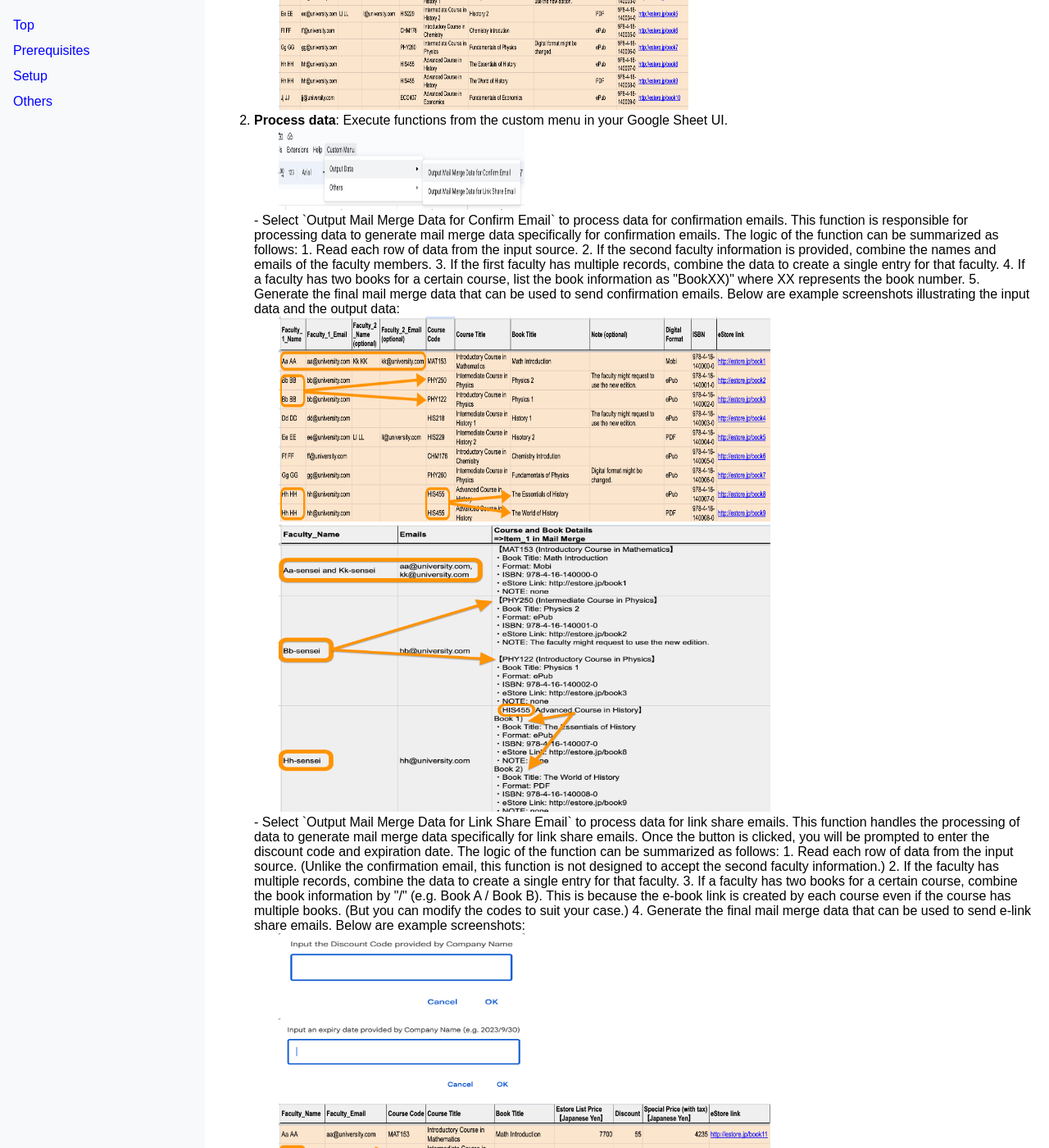
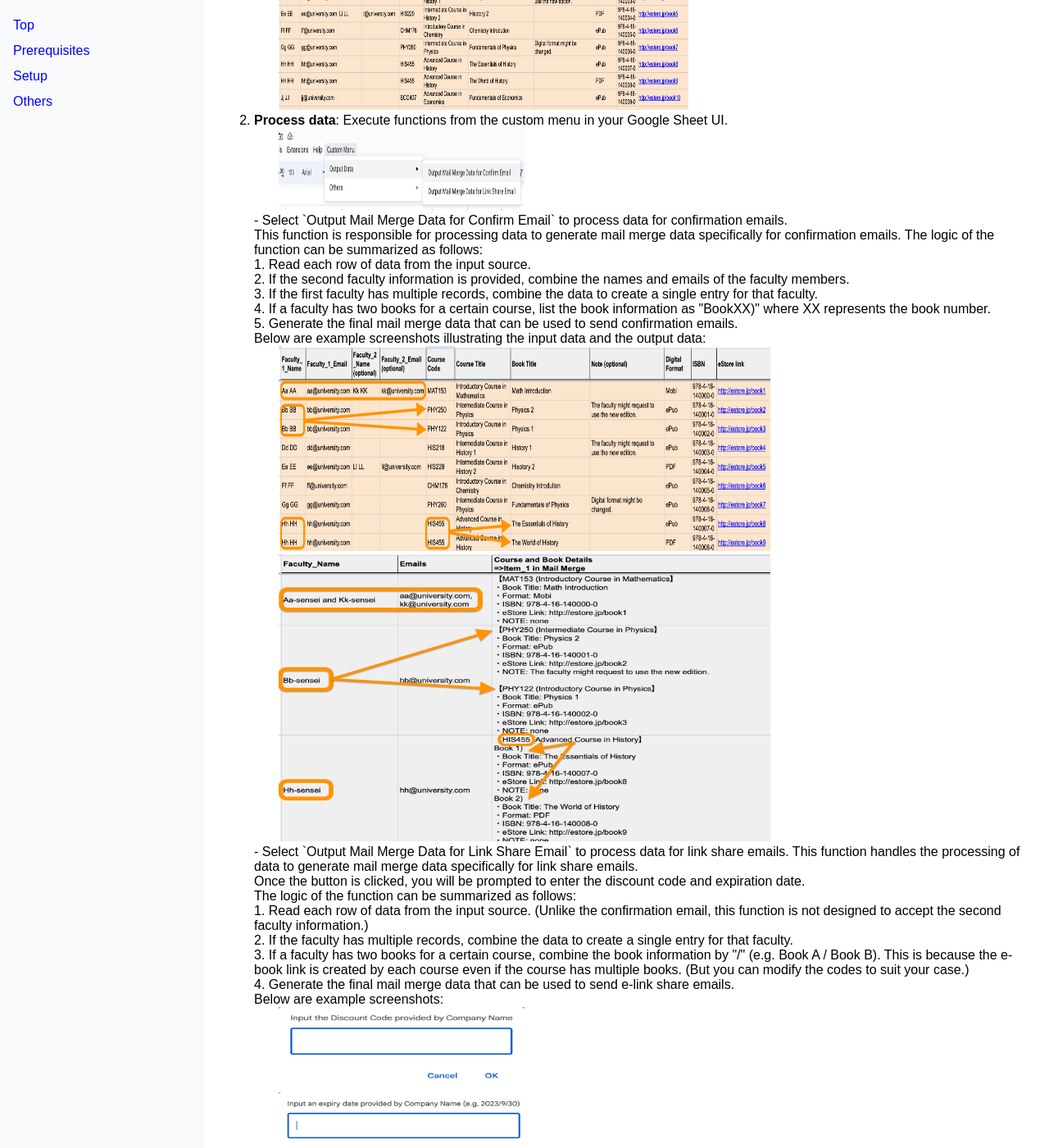
Before and after one commit to tsato21/book-data-organizer, a Jekyll site: the page built from docs/index.md, in a window 1280 px wide and 1400 px high, scrolled down 1165 px. Shown: the whole window at 82% size. Built offline with Jekyll 4.4.1, drawn with Linux system fonts in a browser that asks for light colours.

```diff
--- a/docs/index.md
+++ b/docs/index.md
@@ -47,15 +47,15 @@ By automating these processes, the Google Apps Script streamlines the management
       <img src="assets/images/output-data.png" alt="Image of Process Data" width="300" height="100">
     </div>
 
-  - Select `Output Mail Merge Data for Confirm Email` to process data for confirmation emails.
+  - Select `Output Mail Merge Data for Confirm Email` to process data for confirmation emails.<br>
 
-    This function is responsible for processing data to generate mail merge data specifically for confirmation emails. The logic of the function can be summarized as follows:
+    This function is responsible for processing data to generate mail merge data specifically for confirmation emails. The logic of the function can be summarized as follows:<br>
 
-    1. Read each row of data from the input source.
-    2. If the second faculty information is provided, combine the names and emails of the faculty members.
-    3. If the first faculty has multiple records, combine the data to create a single entry for that faculty.
-    4. If a faculty has two books for a certain course, list the book information as "BookXX)" where XX represents the book number.
-    5. Generate the final mail merge data that can be used to send confirmation emails.
+    1. Read each row of data from the input source.<br>
+    2. If the second faculty information is provided, combine the names and emails of the faculty members.<br>
+    3. If the first faculty has multiple records, combine the data to create a single entry for that faculty.<br>
+    4. If a faculty has two books for a certain course, list the book information as "BookXX)" where XX represents the book number.<br>
+    5. Generate the final mail merge data that can be used to send confirmation emails.<br>
 
     Below are example screenshots illustrating the input data and the output data:
 
@@ -68,15 +68,15 @@ By automating these processes, the Google Apps Script streamlines the management
 
   - Select `Output Mail Merge Data for Link Share Email` to process data for link share emails.
 
-    This function handles the processing of data to generate mail merge data specifically for link share emails.
-    Once the button is clicked, you will be prompted to enter the discount code and expiration date.
-    The logic of the function can be summarized as follows:
+    This function handles the processing of data to generate mail merge data specifically for link share emails.<br>
+    Once the button is clicked, you will be prompted to enter the discount code and expiration date.<br>
+    The logic of the function can be summarized as follows:<br>
 
-    1. Read each row of data from the input source. (Unlike the confirmation email, this function is not designed to accept the second faculty information.)
-    2. If the faculty has multiple records, combine the data to create a single entry for that faculty.
+    1. Read each row of data from the input source. (Unlike the confirmation email, this function is not designed to accept the second faculty information.)<br>
+    2. If the faculty has multiple records, combine the data to create a single entry for that faculty.<br>
     3. If a faculty has two books for a certain course, combine the book information by "/" (e.g. Book A / Book B). This is because the e-book link is created by each course even if
-       the course has multiple books. (But you can modify the codes to suit your case.)
-    4. Generate the final mail merge data that can be used to send e-link share emails.
+       the course has multiple books. (But you can modify the codes to suit your case.)<br>
+    4. Generate the final mail merge data that can be used to send e-link share emails.<br>
 
     Below are example screenshots:
 
```
